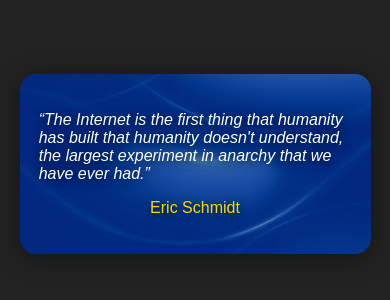
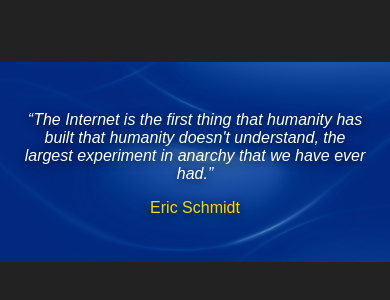
Before and after one commit to chrislambert-ky/the-quote-card-express, a website: page public/index.html in a window 390 px wide. Shown: the part 258-558 px from the top of the page. Drawn offline with Linux system fonts and the light colour scheme.

Commit message:
updated for grading
updated for Quote Card Part 2

```diff
--- a/public/css/style.css
+++ b/public/css/style.css
@@ -1,26 +1,21 @@
-/* Reset */
-*
-{
-box-sizing: border-box;
+/* Basic Reset */
+* {
     margin: 0;
     padding: 0;
+    box-sizing: border-box;
 }
 
-body, html
-{
-height: 100%;
+body {
     font-family: Arial, sans-serif;
-color: white
+    background: #222;
+    color: white;
 }
 
 .main {
-    width: 100vw;
     height: 100vh;
     display: flex;
     align-items: center;
     justify-content: center;
-    position: relative;
-    background: #222;
 }
 
 .quote-card {
@@ -29,20 +24,16 @@ color: white
     max-width: 400px;
     border-radius: 1rem;
     overflow: hidden;
-    box-shadow: 0 4px 24px rgba(0,0,0,0.4);
 }
 
-.background-img {
+.background-img img {
     width: 100%;
     height: 250px;
-    background-image: url("../img/win_blue.jpg");
-    background-size: cover;
-    background-position: center;
+    object-fit: cover;
     filter: brightness(0.7);
 }
 
-.quote-container
-{
+.quote-container {
     position: absolute;
     top: 0;
     left: 0;
@@ -52,22 +43,17 @@ display: flex;
     flex-direction: column;
     align-items: center;
     justify-content: center;
-z-index: 2;
-padding: 2rem 1.2rem;
-color: #fff;
+    padding: 2rem;
     text-shadow: 0 2px 8px rgba(0,0,0,0.7);
-background: rgba(0,0,0,0.0);
-pointer-events: none;
 }
 
-.quote-text
-{
+.quote-text {
     font-size: 1.2rem;
     font-style: italic;
+    text-align: center;
 }
 
-.author-text
-{
+.author-text {
     margin-top: 1rem;
     font-size: 1rem;
     color: #ffd700;
@@ -75,11 +61,18 @@ color: #ffd700;
 
 @media (max-width: 600px) {
     .quote-card {
-        max-width: 98vw;
+        width: 100vw;
+        border-radius: 0;
     }
-    .background-img {
-        height: 180px;
+
+    .background-img img {
+        height: 200px;
     }
+
+    .quote-container {
+        padding: 1.5rem;
+    }
+
     .quote-text {
         font-size: 1rem;
     }
--- a/public/index.html
+++ b/public/index.html
@@ -9,7 +9,9 @@
 <body>
     <main class="main">
         <div class="quote-card">
-            <div class="background-img"></div>
+            <div class="background-img">
+                <img src="./img/win_blue.jpg" alt="Background">
+            </div>
             <article class="quote-container">
                 <q id="quote" class="quote-text">The Internet is the first thing that humanity has built that humanity doesn't understand, the largest experiment in anarchy that we have ever had.</q>
                 <p id="author" class="author-text">Eric Schmidt</p>
```
Also changed, not shown: win_blue.jpg (deleted). Lines whose indentation alone changed are shown as unchanged.
